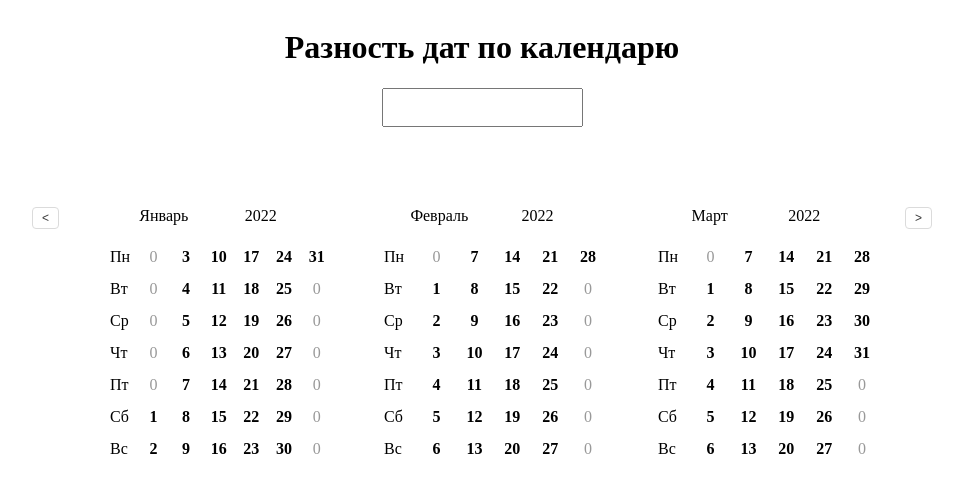
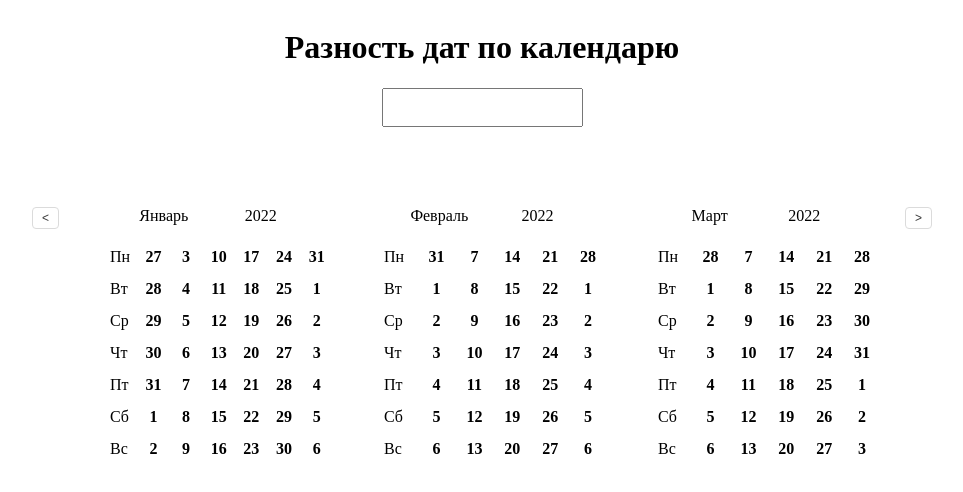
Before and after one commit to Cazus77/date_difference, a React (Create React App) app: page / in a window 1280 px wide. Shown: the top 492 px of the page, without its empty margins (158-1121 px from the left). Built offline with nearby package versions, Linux system fonts and the light colour scheme.

Commit message:
variant_1.1

```diff
--- a/src/components/Calendar/Calendar.jsx
+++ b/src/components/Calendar/Calendar.jsx
@@ -57,9 +57,7 @@ function Calendar({
                   {date.getDate()}
                 </li>
               ) : (
-                <li key={index} className="noday">
-                  {0}
-                </li>
+                <li key={index} className="noday" />
               )
             )}
           </ul>
--- a/src/components/Calendar/index.js
+++ b/src/components/Calendar/index.js
@@ -44,6 +44,7 @@ export function getDaysInMonth(date) {
   }
 }
 
+console.log();
 export function getDayOfWeek(date) {
   const dayOfWeek = date.getDay();
 
@@ -61,8 +62,8 @@ export function getMonthData(year, month) {
     result[i] = [];
 
     for (let j = 0; j < DAYS_IN_WEEK; j++) {
-      if ((i === 0 && j < monthStartsOn) || day > daysInMonth) {
-        result[i][j] = undefined;
+      if (monthStartsOn > 0 && i === 0 && j < monthStartsOn) {
+        result[i][j] = new Date(year, month, day - (monthStartsOn - j));
       } else {
         result[i][j] = new Date(year, month, day++);
       }
@@ -88,3 +89,18 @@ export const yearText = (year, month) => {
   }
   return year;
 };
+// for (let i = 0; i < (daysInMonth + monthStartsOn) / DAYS_IN_WEEK; i++) {
+//   result[i] = [];
+//
+//   for (let j = 0; j < DAYS_IN_WEEK; j++) {
+//     if (i === 0 && j < monthStartsOn) {
+//       console.log(monthStartsOn);
+//       result[i][j] = new Date(year, month, -1); //undefined; //;||
+//       console.log(result[i][j]);
+//     } else if (day > daysInMonth) {
+//       result[i][j] = new Date(year, month, day++); //undefined; //;|| day > daysInMonth
+//     } else {
+//       result[i][j] = new Date(year, month, day++);
+//     }
+//   }
+// }
```
